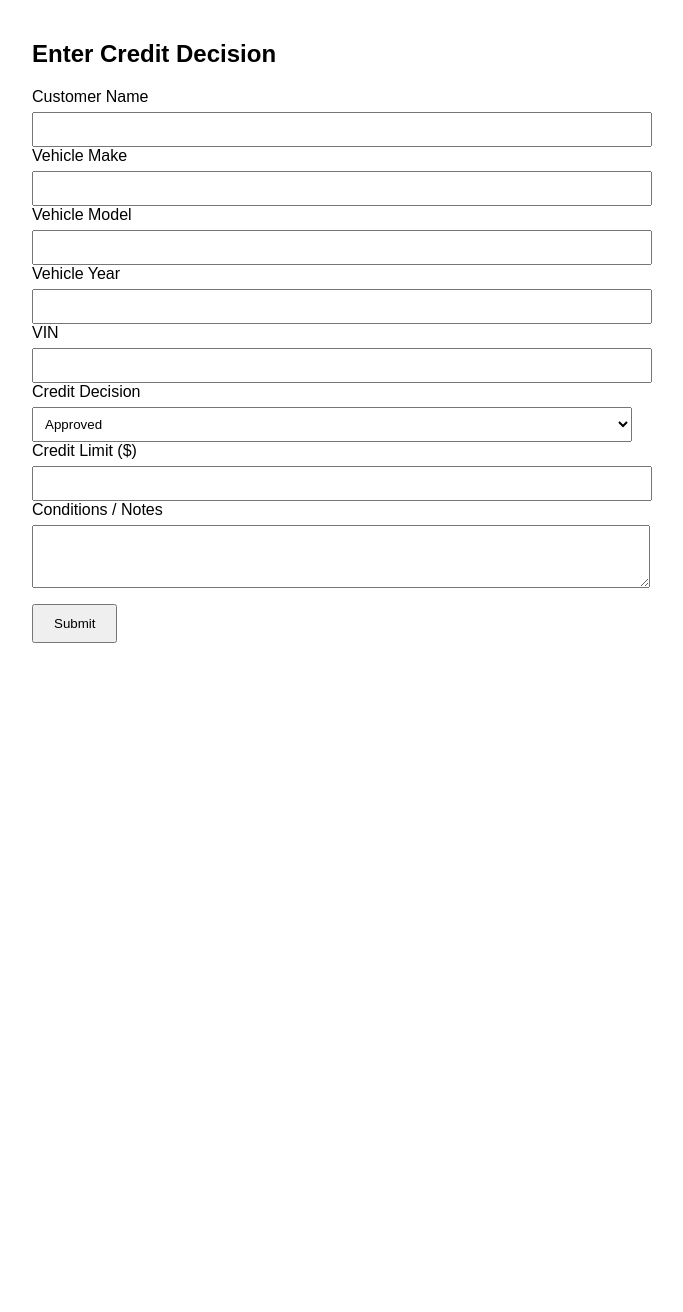
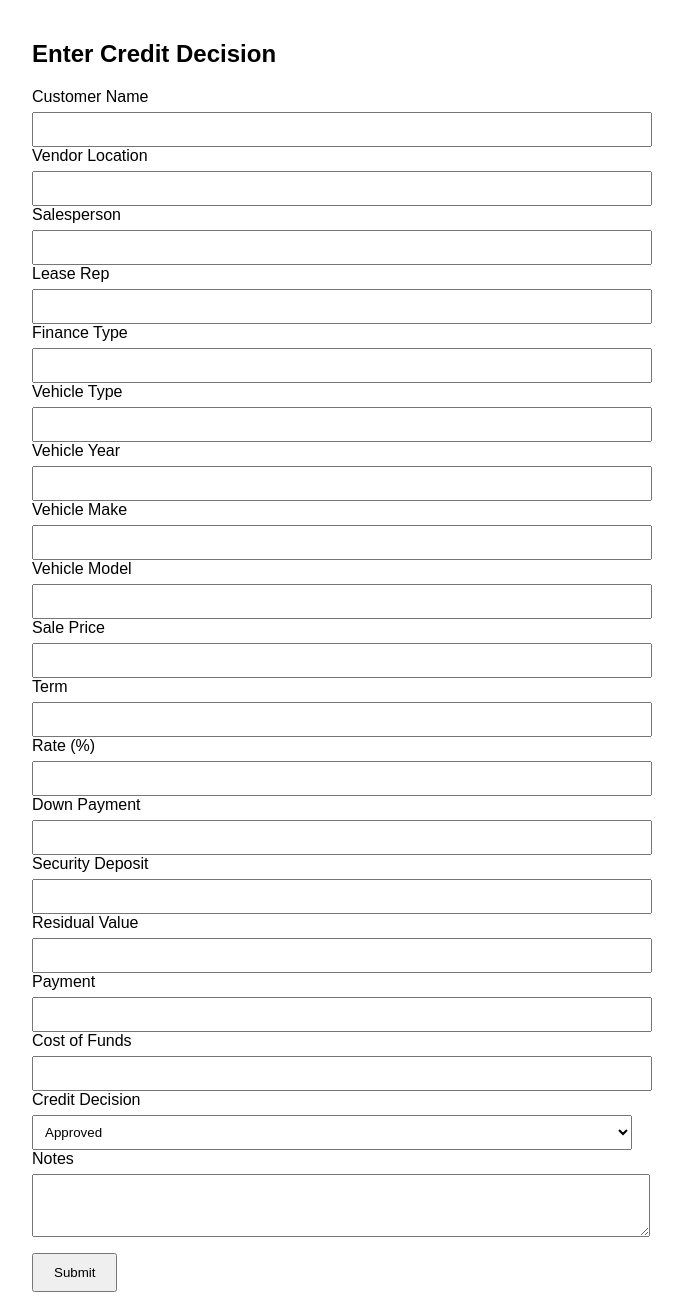
Before and after one commit to jordanks93/deal_decision_interface, a Flask app: page / in a window 1280 px wide. Shown: the whole page, without its empty margins (308-991 px from the left). Before the commit the page ends 643 px from the top, so only its background shows below. Run offline with Flask 3, Linux system fonts and the light colour scheme.

Commit message:
updated template and app.py with new fields

```diff
--- a/app.py
+++ b/app.py
@@ -18,12 +18,23 @@ def index():
 def submit():
     data = [
         request.form['customer_name'],
+        request.form['vendor_location'],
+        request.form['salesperson'],
+        request.form['lease_rep'],
+        request.form['finance_type'],
+        request.form['vehicle_type'],
+        request.form['vehicle_year'],
         request.form['vehicle_make'],
         request.form['vehicle_model'],
-        request.form['vehicle_year'],
-        request.form['vin'],
+        request.form['sale_price'],
+        request.form['term'],
+        request.form['rate'],
+        request.form['down_payment'],
+        request.form['security_deposit'],
+        request.form['residual_value'],
+        request.form['payment'],
+        request.form['cost_of_funds'],
         request.form['credit_decision'],
-        request.form['credit_limit'],
         request.form['notes']
     ]
     sheet.append_row(data)
--- a/templates/form.html
+++ b/templates/form.html
@@ -14,17 +14,53 @@
         <label>Customer Name</label>
         <input type="text" name="customer_name" required>
 
+        <label>Vendor Location</label>
+        <input type="text" name="vendor_location" required>
+
+        <label>Salesperson</label>
+        <input type="text" name="salesperson" required>
+
+        <label>Lease Rep</label>
+        <input type="text" name="lease_rep" required>
+
+        <label>Finance Type</label>
+        <input type="text" name="finance_type" required>
+
+        <label>Vehicle Type</label>
+        <input type="text" name="vehicle_type" required>
+
+        <label>Vehicle Year</label>
+        <input type="number" name="vehicle_year" required>
+
         <label>Vehicle Make</label>
         <input type="text" name="vehicle_make" required>
 
         <label>Vehicle Model</label>
         <input type="text" name="vehicle_model" required>
 
-        <label>Vehicle Year</label>
-        <input type="number" name="vehicle_year" required>
+        <label>Sale Price</label>
+        <input type="number" name="sale_price" step="0.01" required>
 
-        <label>VIN</label>
-        <input type="text" name="vin" required>
+        <label>Term</label>
+        <input type="number" name="term" required>
+
+        <label>Rate (%)</label>
+        <input type="number" name="rate" step="0.01" required>
+
+        <label>Down Payment</label>
+        <input type="number" name="down_payment" step="0.01" required>
+
+        <label>Security Deposit</label>
+        <input type="number" name="security_deposit" step="0.01" required>
+
+        <label>Residual Value</label>
+        <input type="number" name="residual_value" step="0.01" required>
+
+        <label>Payment</label>
+        <input type="number" name="payment" step="0.01" required>
+
+        <label>Cost of Funds</label>
+        <input type="number" name="cost_of_funds" step="0.01" required>
 
         <label>Credit Decision</label>
         <select name="credit_decision" required>
@@ -33,10 +69,7 @@
             <option value="Pending">Pending</option>
         </select>
 
-        <label>Credit Limit ($)</label>
-        <input type="number" name="credit_limit" step="0.01" required>
-
-        <label>Conditions / Notes</label>
+        <label>Notes</label>
         <textarea name="notes" rows="3"></textarea>
 
         <button type="submit">Submit</button>
```
